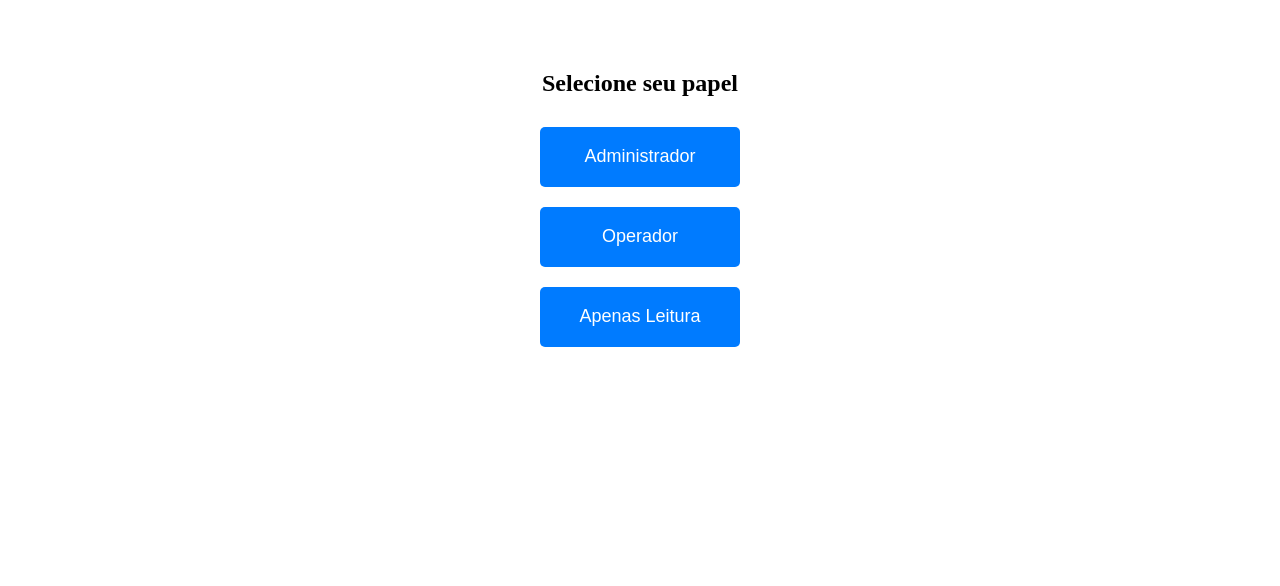
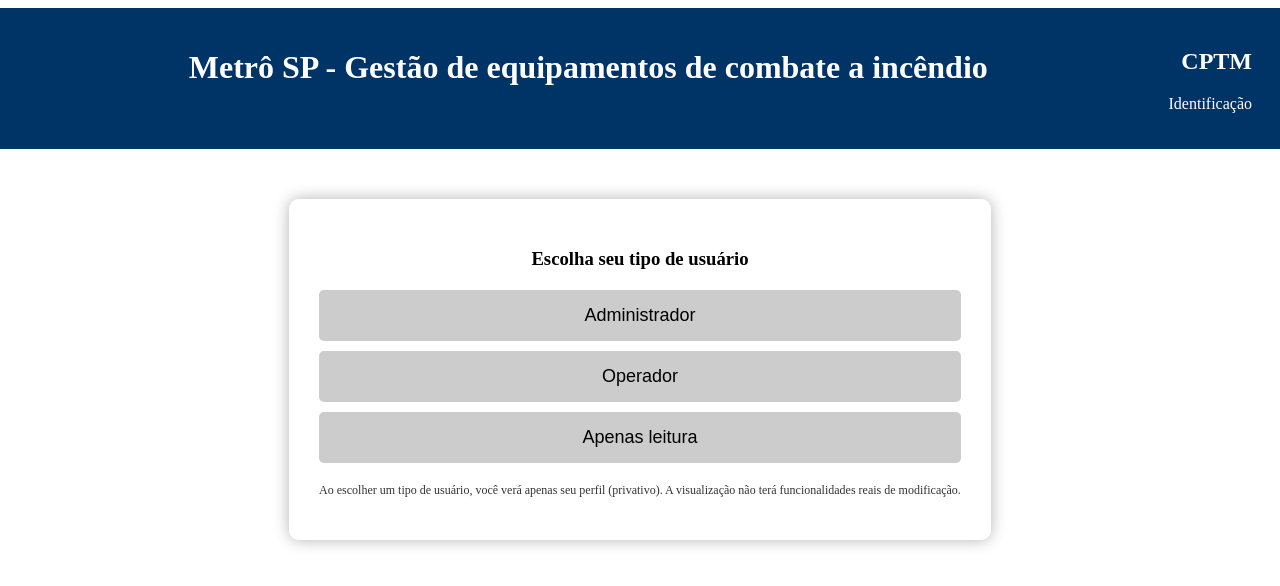
Before and after one commit to Pitucooh/PII_Extintor, a React (Create React App) app: page / in a window 1280 px wide. Shown: the top 586 px of the page. Built offline with nearby package versions, Linux system fonts and the light colour scheme.

Commit message:
update correcao

```diff
--- a/src/Login.js
+++ b/src/Login.js
@@ -1,40 +1,57 @@
-import React from 'react';
-import './Login.css';
-import { useNavigate } from 'react-router-dom';
+import React, { useState } from 'react';
+import { useNavigate, useLocation } from 'react-router-dom';
 
 const Login = () => {
+  const [registrationNumber, setRegistrationNumber] = useState('');
+  const [password, setPassword] = useState('');
   const navigate = useNavigate();
+  const location = useLocation();
 
-  const handleRoleSelection = (role) => {
-    // Armazenando
-    localStorage.setItem('role', role);
-    navigate(`/login?role=${role}`);
+  // Obtendo o role da URL
+  const role = new URLSearchParams(location.search).get('role');
+
+  const handleLogin = (e) => {
+    e.preventDefault();
+
+    if (registrationNumber && password) {
+      // Salvar o role no localStorage
+      localStorage.setItem('role', role);
+      // Redirecionar para a página principal ou dashboard
+      navigate(`/busca?role=${role}`);
+    } else {
+      alert("Por favor, insira o número de registro e a senha validos.");
+    }
   };
 
+  // const validateCPF = (cpf) => {
+  //   const cpfRegex = /^\d{3}\.\d{3}\.\d{3}-\d{2}$/;
+  //   return cpfRegex.test(cpf);
+  // };
+
   return (
-    <div className="container">
-      <div className="header">
-        <div className="logo"></div>
-        <div className="title">
-          <h1>Metrô SP - Gestão de equipamentos de combate a incêndio</h1>
+    <div className="login-container">
+      <h2>Login</h2>
+      <form onSubmit={handleLogin}>
+        <div>
+          <label>Número de Registro:</label>
+          <input
+            type="text"
+            value={registrationNumber}
+            onChange={(e) => setRegistrationNumber(e.target.value)}
+            required
+          />
         </div>
-        <div className="company">
-          <h2>CPTM</h2>
-          <p>Identificação</p>
+        <div>
+          <label>CPF:</label>
+          <input
+            type="password"
+            value={password}
+            onChange={(e) => setPassword(e.target.value)}
+            required
+          />
         </div>
-      </div>
-      <div className="content">
-        <h3>Escolha seu tipo de usuário</h3>
-        <div className="role-selection">
-          <button onClick={() => handleRoleSelection('admin')}>Administrador</button>
-          <button onClick={() => handleRoleSelection('operador')}>Operador</button>
-          <button onClick={() => handleRoleSelection('leitura')}>Apenas leitura</button>
-        </div>
-        <p className="info-text">
-          Ao escolher um tipo de usuário, você verá apenas seu perfil (privativo). A visualização não
-          terá funcionalidades reais de modificação.
-        </p>
-      </div>
+        <button type="submit">Entrar</button>
+      </form>
     </div>
   );
 };
--- a/src/Login.css
+++ b/src/Tela_Inicial.css
@@ -1,6 +1,6 @@
 
 .container {
-    background: url('/path-to-background-image.png') no-repeat center center fixed;
+    /* background: url('/path-to-background-image.png') no-repeat center center fixed;  */
     background-size: cover;
     height: 100vh;
     display: flex;
--- a/src/Tela_Inicial.js
+++ b/src/Tela_Inicial.js
@@ -1,49 +1,41 @@
 // src/Tela_Inicial
 import React from 'react';
 import { useNavigate } from 'react-router-dom';
+import './Tela_Inicial.css';
 
 const Tela_Inicial = () => {
   const navigate = useNavigate();
 
-  const handleRoleSelect = (role) => {
+  const handleRoleSelection = (role) => {
     navigate(`/login?role=${role}`);
   };
 
   return (
-    <div style={{ display: 'flex', flexDirection: 'column', alignItems: 'center', marginTop: '50px' }}>
-      <h2>Selecione seu papel</h2>
-      <button
-        style={buttonStyle}
-        onClick={() => handleRoleSelect('Administrador')}
-      >
-        Administrador
-      </button>
-      <button
-        style={buttonStyle}
-        onClick={() => handleRoleSelect('Operador')}
-      >
-        Operador
-      </button>
-      <button
-        style={buttonStyle}
-        onClick={() => handleRoleSelect('Apenas Leitura')}
-      >
-        Apenas Leitura
-      </button>
+    <div className="container">
+      <div className="header">
+        <div className="logo"></div>
+        <div className="title">
+          <h1>Metrô SP - Gestão de equipamentos de combate a incêndio</h1>
+        </div>
+        <div className="company">
+          <h2>CPTM</h2>
+          <p>Identificação</p>
+        </div>
+      </div>
+      <div className="content">
+        <h3>Escolha seu tipo de usuário</h3>
+        <div className="role-selection">
+          <button onClick={() => handleRoleSelection('admin')}>Administrador</button>
+          <button onClick={() => handleRoleSelection('operador')}>Operador</button>
+          <button onClick={() => handleRoleSelection('leitura')}>Apenas leitura</button>
+        </div>
+        <p className="info-text">
+          Ao escolher um tipo de usuário, você verá apenas seu perfil (privativo). A visualização não
+          terá funcionalidades reais de modificação.
+        </p>
+      </div>
     </div>
   );
 };
 
-const buttonStyle = {
-  width: '200px',
-  height: '60px',
-  fontSize: '18px',
-  margin: '10px',
-  cursor: 'pointer',
-  backgroundColor: '#007bff',
-  color: 'white',
-  border: 'none',
-  borderRadius: '5px',
-};
-
 export default Tela_Inicial;
```
